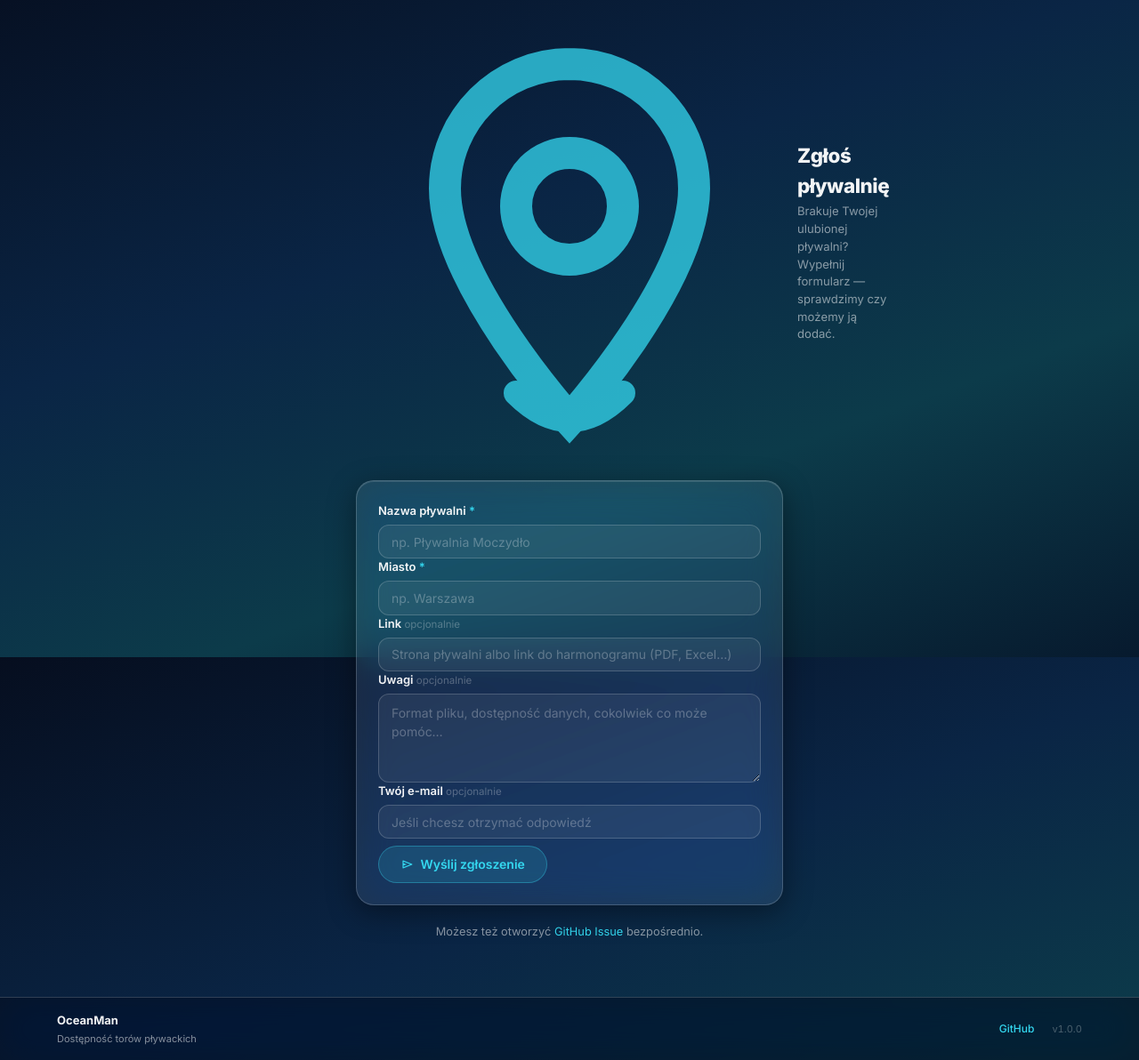
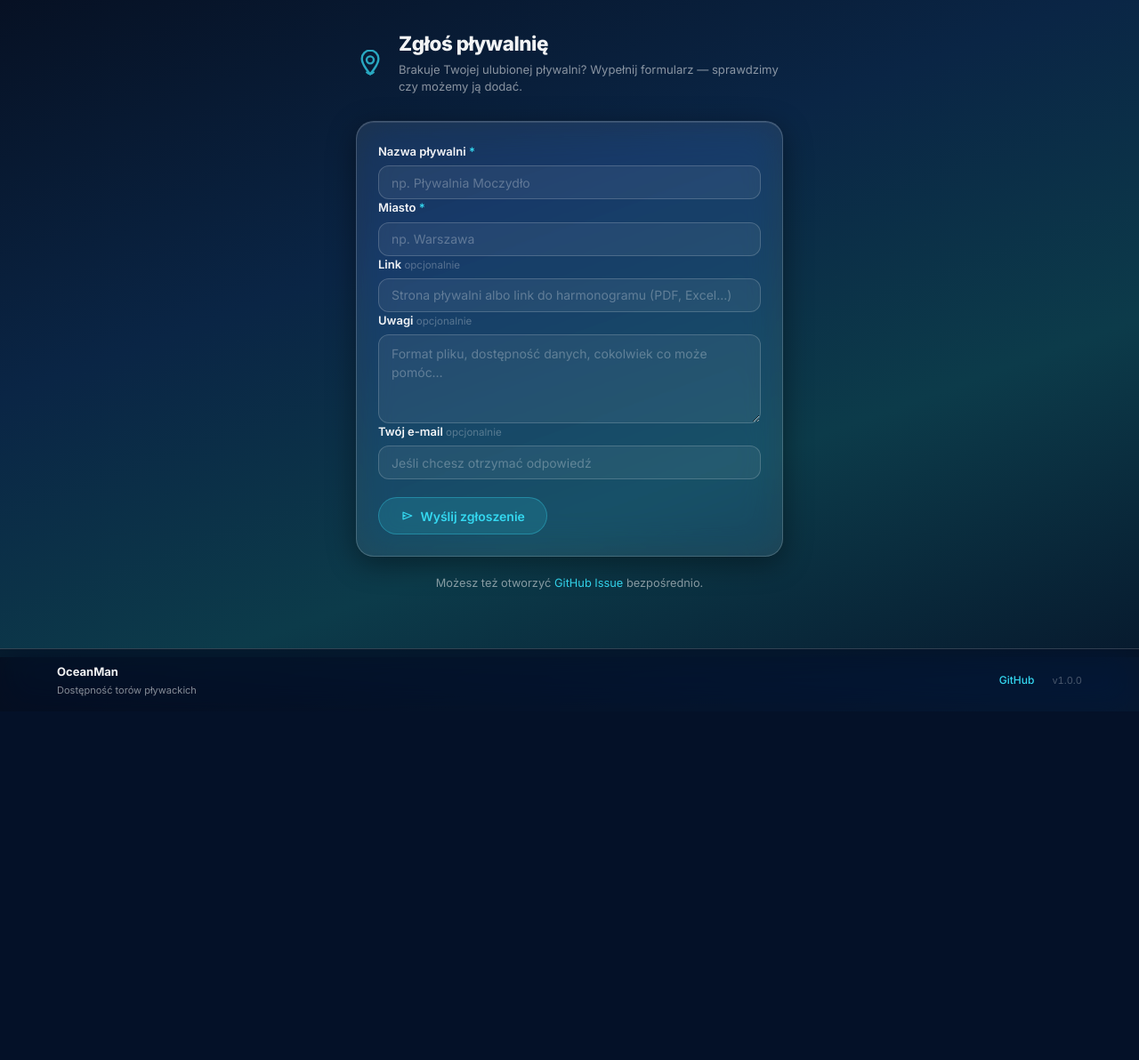
Before and after one commit to hgawryluk/OceanMan, a Flask app: page /suggest in a window 1280 px wide. Shown: the part 61-1253 px from the top of the page at 89% size. After the commit the page ends 844 px from the top, so only its background shows below. Run offline with Flask 3, Linux system fonts and the light colour scheme.

Commit message:
Fix spacing above submit button in suggest form
Co-Authored-By: Claude Sonnet 4.6 <noreply@anthropic.com>

```diff
--- a/static/style.css
+++ b/static/style.css
@@ -620,7 +620,8 @@ body {
     padding: 0.5rem 0;
 }
 .suggest-hero__icon {
-    font-size: 2rem !important;
+    width: 2rem;
+    height: 2rem;
     color: var(--c-accent);
     opacity: 0.75;
     flex-shrink: 0;
@@ -729,7 +730,7 @@ body {
     justify-content: center;
     gap: 0.4rem;
     padding: 0.7rem 1.5rem;
-    margin-top: 0.5rem;
+    margin-top: 1.25rem;
     border-radius: var(--r-pill);
     background: rgba(52, 216, 240, 0.14);
     border: 1px solid rgba(52, 216, 240, 0.35);
```
